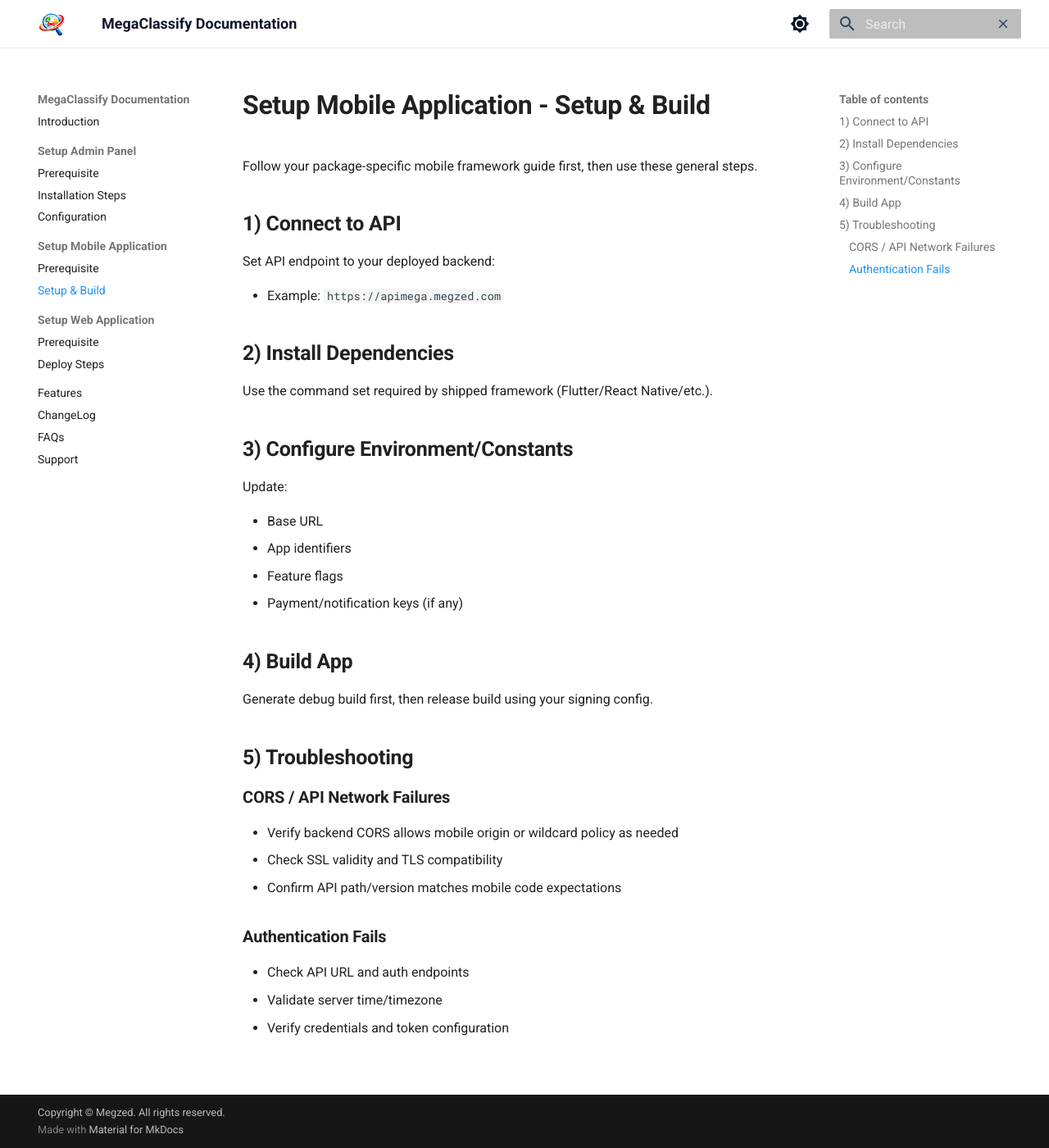
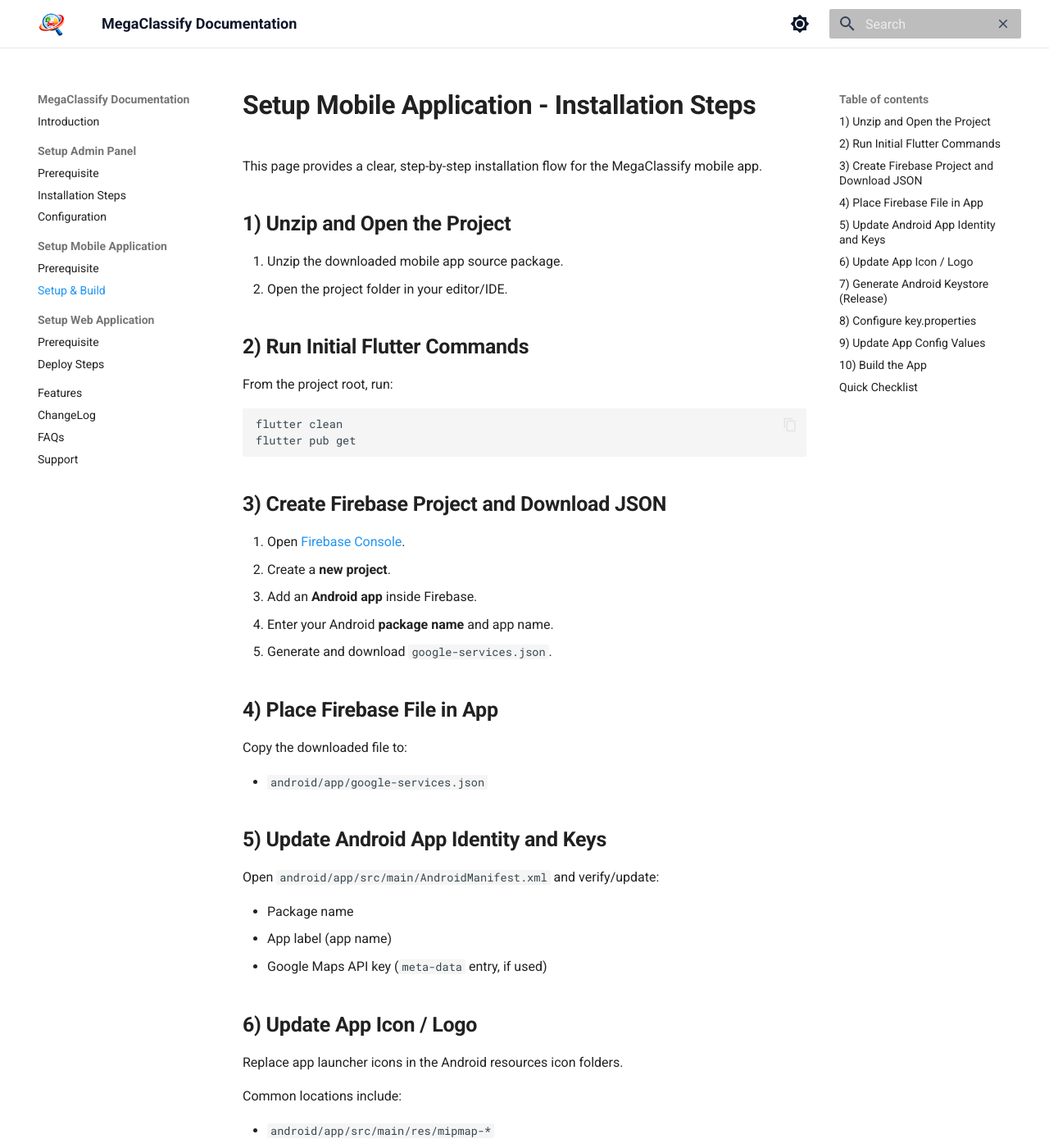
Before and after one commit to megzedhq/megaclassify-docs, an MkDocs documentation site: the page built from docs/mobile/setup.md, in a window 1280 px wide and 1400 px high. Shown: the whole window at 82% size. Built offline with MkDocs 1.6.1 and Material for MkDocs 9.7.7, drawn with Linux system fonts in a browser that asks for light colours; some of the changed text lies outside the part shown.

Commit message:
docs: clarify mobile app prerequisites and installation steps

````diff
--- a/docs/mobile/setup.md
+++ b/docs/mobile/setup.md
@@ -1,40 +1,107 @@
-# Setup Mobile Application - Setup & Build
+# Setup Mobile Application - Installation Steps
 
-Follow your package-specific mobile framework guide first, then use these general steps.
+This page provides a clear, step-by-step installation flow for the MegaClassify mobile app.
 
-## 1) Connect to API
+## 1) Unzip and Open the Project
 
-Set API endpoint to your deployed backend:
+1. Unzip the downloaded mobile app source package.
+2. Open the project folder in your editor/IDE.
 
-- Example: `https://apimega.megzed.com`
+## 2) Run Initial Flutter Commands
 
-## 2) Install Dependencies
+From the project root, run:
 
-Use the command set required by shipped framework (Flutter/React Native/etc.).
+```bash
+flutter clean
+flutter pub get
+```
 
-## 3) Configure Environment/Constants
+## 3) Create Firebase Project and Download JSON
 
-Update:
+1. Open [Firebase Console](https://console.firebase.google.com/).
+2. Create a **new project**.
+3. Add an **Android app** inside Firebase.
+4. Enter your Android **package name** and app name.
+5. Generate and download `google-services.json`.
 
-- Base URL
-- App identifiers
-- Feature flags
-- Payment/notification keys (if any)
+## 4) Place Firebase File in App
 
-## 4) Build App
+Copy the downloaded file to:
 
-Generate debug build first, then release build using your signing config.
+- `android/app/google-services.json`
 
-## 5) Troubleshooting
+## 5) Update Android App Identity and Keys
 
-### CORS / API Network Failures
+Open `android/app/src/main/AndroidManifest.xml` and verify/update:
 
-- Verify backend CORS allows mobile origin or wildcard policy as needed
-- Check SSL validity and TLS compatibility
-- Confirm API path/version matches mobile code expectations
+- Package name
+- App label (app name)
+- Google Maps API key (`meta-data` entry, if used)
 
-### Authentication Fails
+## 6) Update App Icon / Logo
 
-- Check API URL and auth endpoints
-- Validate server time/timezone
-- Verify credentials and token configuration
+Replace app launcher icons in the Android resources icon folders.
+
+Common locations include:
+
+- `android/app/src/main/res/mipmap-*`
+- Any project-specific icon/logo assets folder used by your app
+
+## 7) Generate Android Keystore (Release)
+
+Create a release keystore file and keep it inside:
+
+- `android/keystore/`
+
+Example command:
+
+```bash
+keytool -genkey -v -keystore android/keystore/release-key.jks -keyalg RSA -keysize 2048 -validity 10000 -alias release
+```
+
+## 8) Configure `key.properties`
+
+Create or update `android/key.properties`:
+
+```properties
+storePassword=YOUR_STORE_PASSWORD
+keyPassword=YOUR_KEY_PASSWORD
+keyAlias=release
+storeFile=keystore/release-key.jks
+```
+
+## 9) Update App Config Values
+
+Open:
+
+- `lib/core/config/app_config.dart`
+
+Update the following values:
+
+- Host URL (API base URL)
+- Frontend URL
+- Google Places API key
+
+## 10) Build the App
+
+After configuration is complete, build APK/AAB:
+
+```bash
+flutter build apk
+# or
+flutter build appbundle
+```
+
+---
+
+## Quick Checklist
+
+- [ ] `flutter clean` and `flutter pub get` completed
+- [ ] Firebase project created
+- [ ] `google-services.json` placed in `android/app/`
+- [ ] Manifest package name, app label, and Maps API key updated
+- [ ] App icons/logo replaced
+- [ ] Keystore generated in `android/keystore/`
+- [ ] `android/key.properties` updated
+- [ ] `lib/core/config/app_config.dart` updated
+- [ ] Release build generated successfully
````
Also changed, not shown: docs/mobile/prerequisite.md (+40 -37 lines).
